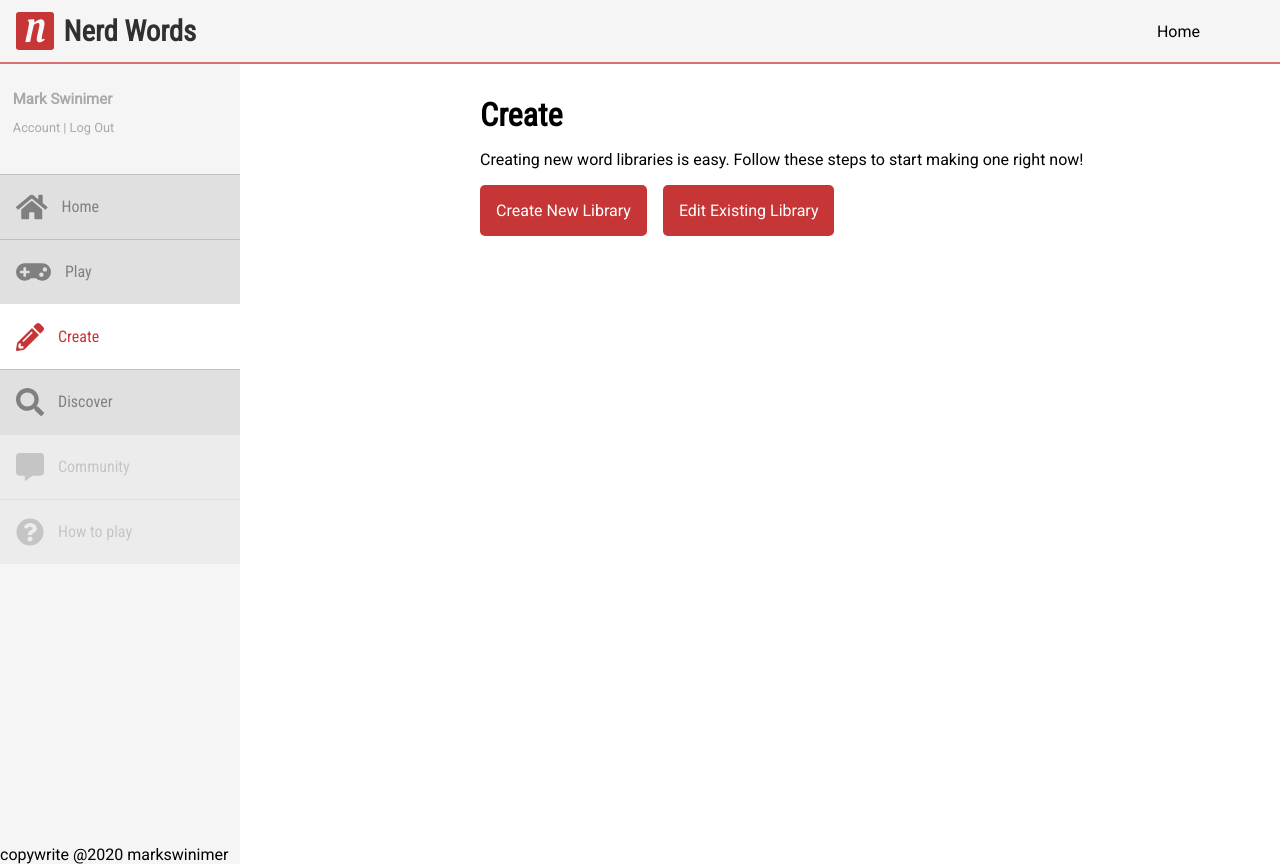
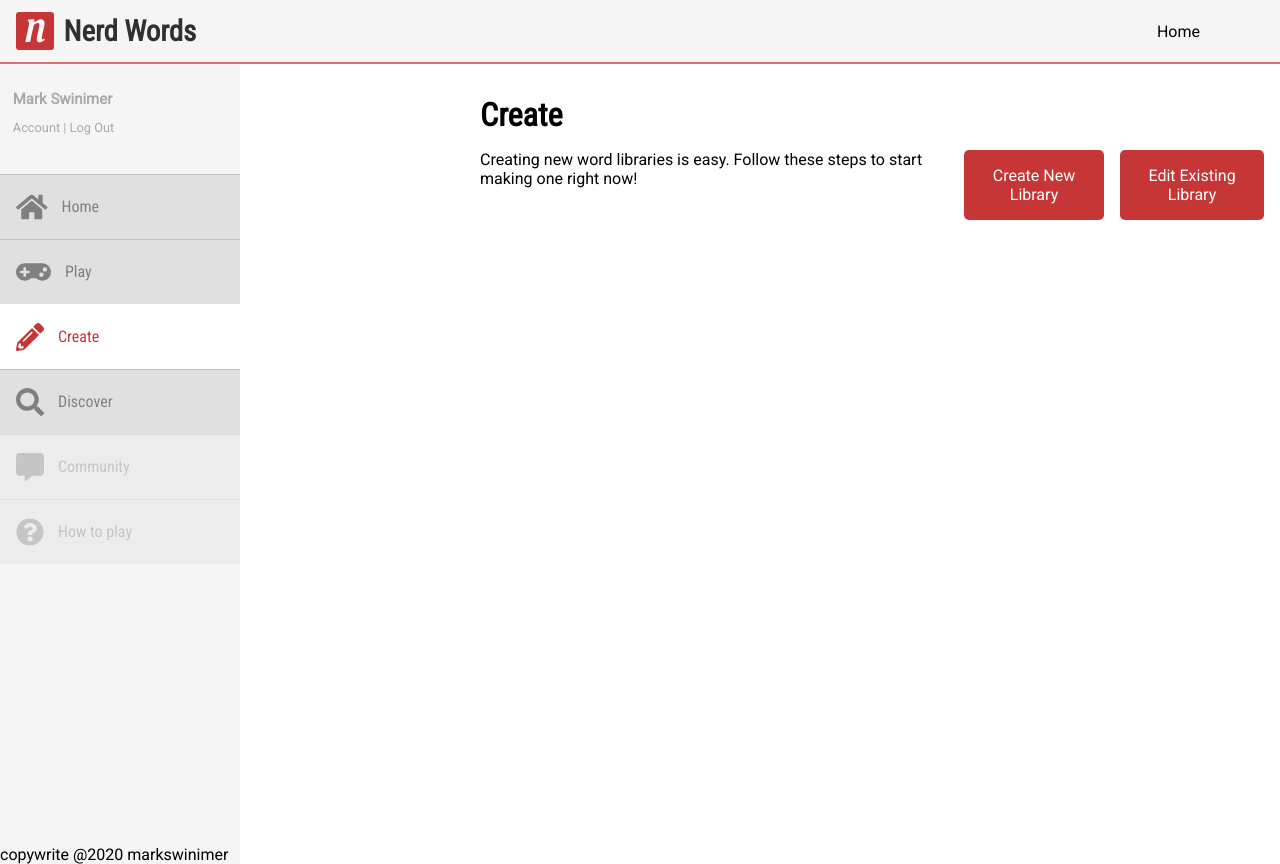
Before and after one commit to markswinimer/nerd-words, a React (Create React App) app in the folder client/: page /create in a window 1280 px wide. Built offline with nearby package versions, Linux system fonts and the light colour scheme.

Commit message:
begins learning and implementing styled-components

```diff
--- a/client/src/components/Create.js
+++ b/client/src/components/Create.js
@@ -2,7 +2,36 @@ import React from 'react';
 import CreateCard from './CreateCard';
 import CreateForm from './CreateForm';
 import axios from 'axios'
+import styled from 'styled-components'
+
 import './Create.css';
+
+
+
+const StyledChooseMode = styled.div`
+    display: flex;
+    flex-direction: row;
+`
+const Button = styled.button`
+    border: none;
+    border-radius: 5px;
+    padding: 1em 1em;
+    font-size: 1em;
+    background-color: #c73636;
+    color: white;
+    display: flex;
+    flex-direction: row;
+    align-items: center;
+    text-align: center;
+    margin-top: 1em;
+    margin-bottom: 1em;
+    margin-right: 1em;
+`
+
+const StyledCreate = styled.div`
+    width: 800px;
+    max-width: 800px;
+`
 
 
 class Create extends React.Component {
@@ -10,7 +39,7 @@ class Create extends React.Component {
         super(props);
         this.state = {
             // State
-            activeForm: "new",
+            createMode: "choose",
             maxLibrarySize: 20,
             newLibrary: {
                 libraryName: undefined,
@@ -19,6 +48,7 @@ class Create extends React.Component {
             }
         }
         this.expandOption = this.expandOption.bind(this);
+        this.switchEditMode = this.switchEditMode.bind(this);
     }
 
     expandOption(option) {
@@ -26,43 +56,36 @@ class Create extends React.Component {
         this.setState({ activeForm: option })
     }
 
+    switchEditMode(event) {
+        this.setState({
+            createMode: event.target.id
+        })
+    }
+
+
     render() {
         return(
-            <div className="Create">
+            <StyledCreate>
                 <h1>Create</h1>
-                <p>Creating new word libraries is easy. Follow these steps to start making one right now!</p>
-{/*
-                <div className="Create-options">
-                    <div>Create New Library</div>
-                    <div className="unselected">Edit Existing Library</div>
-                </div> */}
 
-                {/* <CreateCard
-                    id="new"
-                    name="New Library"
-                    onClick={this.expandOption}
-
-                /> */}
-                {this.state.activeForm === "new" ? <CreateForm/> : null}
-                {/* <CreateCard
-                    id="manage"
-                    name="Edit and Manage My Libraries"
-                    onClick={this.expandOption}
-
-                />
-                {this.state.activeForm === "manage" ? <CreateForm /> : null}
-                <CreateCard
-                    id="favorites"
-                    name="View My Favorites"
-                    onClick={this.expandOption}
-
-                />
-                {this.state.activeForm === "favorites" ? <CreateForm /> : null} */}
-
-
-            </div>
+                {this.state.createMode === "choose"
+                    ?   <ChooseMode switchEditMode={this.switchEditMode} />
+                    :   <CreateForm activeForm={this.state.createMode} />
+                }
+            </StyledCreate>
         )
     }
 }
 
+const ChooseMode = props => {
+    return(
+        <StyledChooseMode>
+            <p>Creating new word libraries is easy. Follow these steps to start making one right now!</p>
+
+            <Button id="create" onClick={props.switchEditMode}>Create New Library</Button>
+            <Button id="edit" onClick={props.switchEditMode}>Edit Existing Library</Button>
+        </StyledChooseMode>
+    )
+}
+
 export default Create;
--- a/client/src/components/CreateForm.css
+++ b/client/src/components/CreateForm.css
@@ -102,7 +102,7 @@
     height: auto;
 }
 
-.CreateForm-option {
+/* .CreateForm-option {
     display: flex;
     flex-direction: row;
 }
@@ -120,7 +120,7 @@
     margin-top: 1em;
     margin-bottom: 1em;
     margin-right: 1em;
-}
+} */
 
 .arrow {
     margin: .2em auto;
--- a/client/src/components/CreateForm.js
+++ b/client/src/components/CreateForm.js
@@ -98,15 +98,11 @@ class CreateForm extends React.Component {
 
     return(
             <div className="CreateForm">
-                <div className="CreateForm-option">
-                    <div onClick={this.switchEditMode} id="create">Create New Library</div>
-                    <div onClick={this.loadEditForm} id="edit">Edit Existing Library</div>
-                </div>
-            {this.state.activeForm === "create" ? <NewLibraryForm postNewLibrary={this.postNewLibrary} /> : null}
-            {this.state.activeForm === "preview" ? <LibraryPreview /> : null }
+            {this.props.activeForm === "create" ? <NewLibraryForm postNewLibrary={this.postNewLibrary} /> : null}
+            {this.props.activeForm === "preview" ? <LibraryPreview /> : null }
 
-            {this.state.activeForm === "edit" ? <LibraryChooser /> : null}
-            {this.state.activeForm === "edit" ? <AddWordsForm library={this.state.library} id="5e66ce6f3df09970e8150888" /> : null}
+            {this.props.activeForm === "edit" ? <LibraryChooser /> : null}
+            {this.props.activeForm === "edit" ? <AddWordsForm library={this.state.library} id="5e66ce6f3df09970e8150888" /> : null}
 
             </div>
         )
--- a/client/src/components/LibraryChooser.js
+++ b/client/src/components/LibraryChooser.js
@@ -1,5 +1,6 @@
 import React from 'react';
 import axios from 'axios';
+import styled from 'styled-components'
 
 import { FontAwesomeIcon } from '@fortawesome/react-fontawesome'
 import { faPencilAlt, faAngleDown, faAngleUp } from '@fortawesome/free-solid-svg-icons'
```
